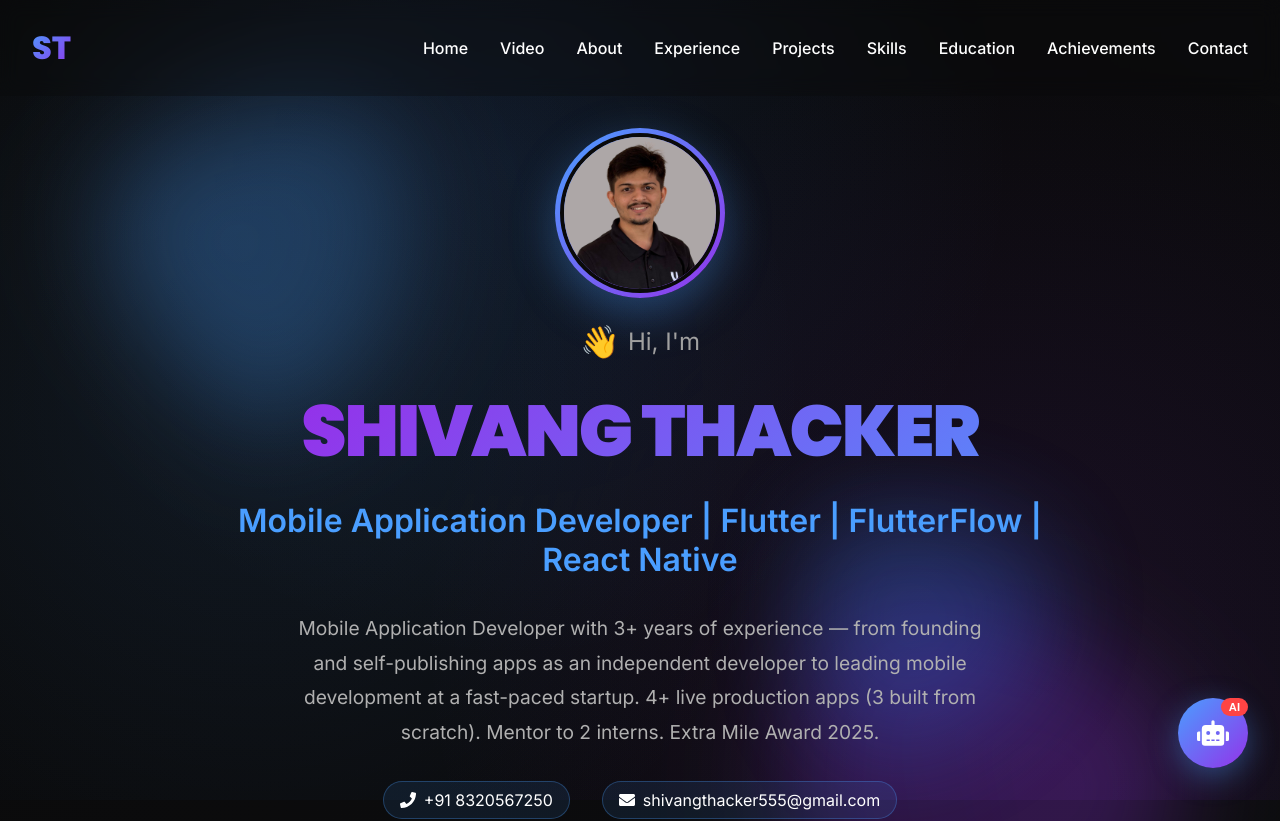
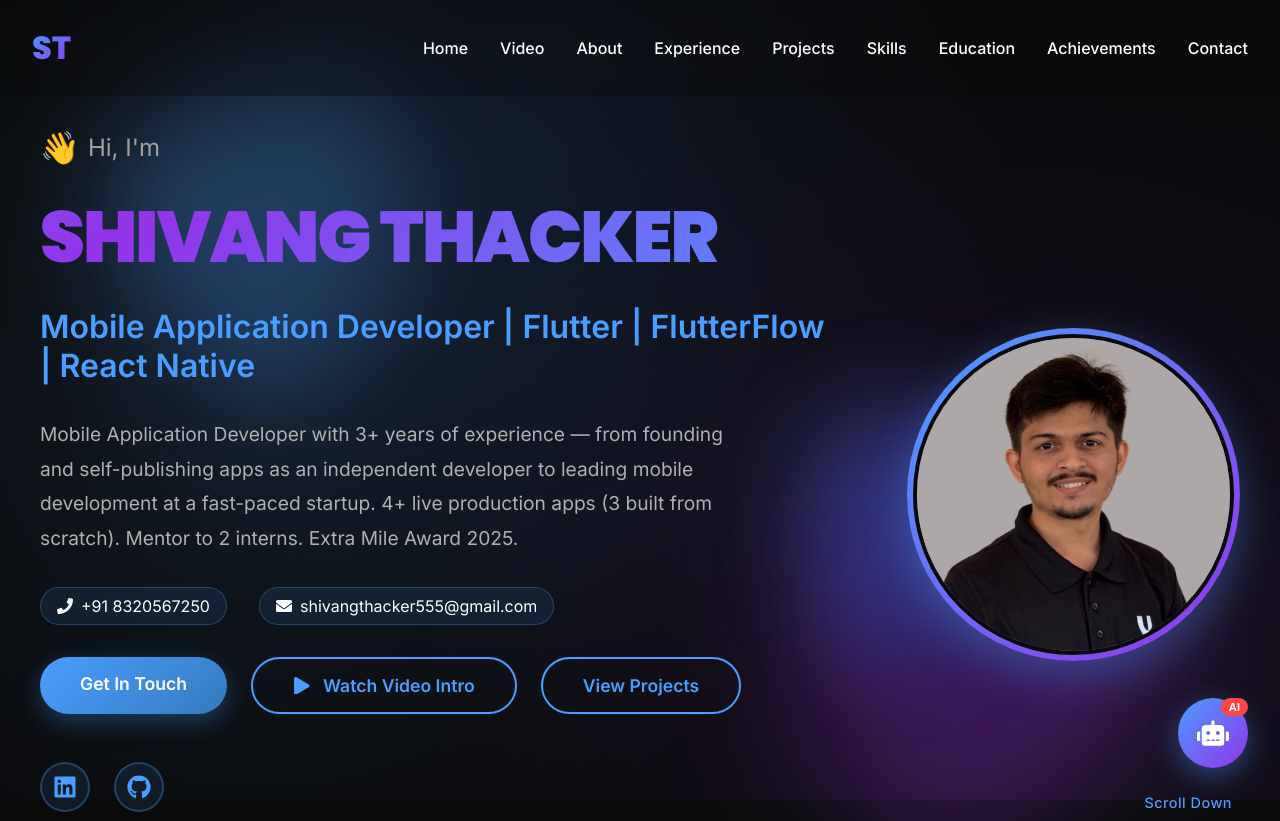
Before and after one commit to shiv-thacker/portfolio, a React (Create React App) app: page / in a window 1280 px wide. Shown: the top 821 px of the page. Built offline with nearby package versions, Linux system fonts and the light colour scheme.

Commit message:
Enhance Hero component layout and styling, improving responsiveness and alignment of text, profile image, and contact information sections.

```diff
--- a/src/components/Hero.css
+++ b/src/components/Hero.css
@@ -55,18 +55,27 @@
 }
 
 .hero-content {
-  max-width: 900px;
-  text-align: center;
+  max-width: 1200px;
+  width: 100%;
   position: relative;
   z-index: 10;
   padding-top: 6rem;
+  display: flex;
+  align-items: center;
+  justify-content: space-between;
+  gap: 4rem;
+}
+
+.hero-text {
+  flex: 1;
+  text-align: left;
 }
 
 .hero-profile-wrapper {
-  width: 170px;
-  height: 170px;
-  margin: 0 auto 1.5rem;
-  padding: 5px;
+  width: clamp(230px, 26vw, 340px);
+  height: clamp(230px, 26vw, 340px);
+  flex: 0 0 auto;
+  padding: 6px;
   border-radius: 50%;
   background: linear-gradient(135deg, #4a9eff, #9333ea);
   box-shadow: 0 15px 45px rgba(74, 158, 255, 0.35);
@@ -88,7 +97,7 @@
   margin-bottom: 1rem;
   display: flex;
   align-items: center;
-  justify-content: center;
+  justify-content: flex-start;
   gap: 0.5rem;
 }
 
@@ -128,7 +137,7 @@
   min-height: 60px;
   display: flex;
   align-items: center;
-  justify-content: center;
+  justify-content: flex-start;
 }
 
 .hero-description {
@@ -137,14 +146,12 @@
   margin-bottom: 2rem;
   line-height: 1.8;
   max-width: 700px;
-  margin-left: auto;
-  margin-right: auto;
 }
 
 .hero-contact-info {
   display: flex;
   gap: 2rem;
-  justify-content: center;
+  justify-content: flex-start;
   margin-bottom: 2rem;
   flex-wrap: wrap;
 }
@@ -171,7 +178,7 @@
 .hero-buttons {
   display: flex;
   gap: 1.5rem;
-  justify-content: center;
+  justify-content: flex-start;
   margin-bottom: 3rem;
   flex-wrap: wrap;
 }
@@ -217,7 +224,7 @@
 .hero-social {
   display: flex;
   gap: 1.5rem;
-  justify-content: center;
+  justify-content: flex-start;
   margin-bottom: 3rem;
 }
 
@@ -282,13 +289,27 @@
 
 @media (max-width: 768px) {
   .hero-content {
+    flex-direction: column-reverse;
+    gap: 2rem;
+    text-align: center;
     padding-top: 4rem;
+  }
+
+  .hero-text {
+    text-align: center;
   }
 
   .hero-profile-wrapper {
     width: 130px;
     height: 130px;
-    margin-bottom: 1.2rem;
+  }
+
+  .hero-greeting,
+  .hero-title,
+  .hero-contact-info,
+  .hero-buttons,
+  .hero-social {
+    justify-content: center;
   }
 
   .hero-name {
--- a/src/components/Hero.js
+++ b/src/components/Hero.js
@@ -74,14 +74,7 @@
         initial="hidden"
         animate="visible"
       >
-        <motion.div variants={itemVariants} className="hero-profile-wrapper">
-          <img
-            src={profileImage}
-            alt="Shivang Thacker"
-            className="hero-profile-image"
-          />
-        </motion.div>
-
+        <div className="hero-text">
           <motion.div variants={itemVariants} className="hero-greeting">
             <motion.span
               animate={{ rotate: [0, 20, 0, 20, 0] }}
@@ -172,6 +165,15 @@
               <FaGithub />
             </motion.a>
           </motion.div>
+        </div>
+
+        <motion.div variants={itemVariants} className="hero-profile-wrapper">
+          <img
+            src={profileImage}
+            alt="Shivang Thacker"
+            className="hero-profile-image"
+          />
+        </motion.div>
       </motion.div>
 
       <motion.div
```
Lines whose indentation alone changed are shown as unchanged.
